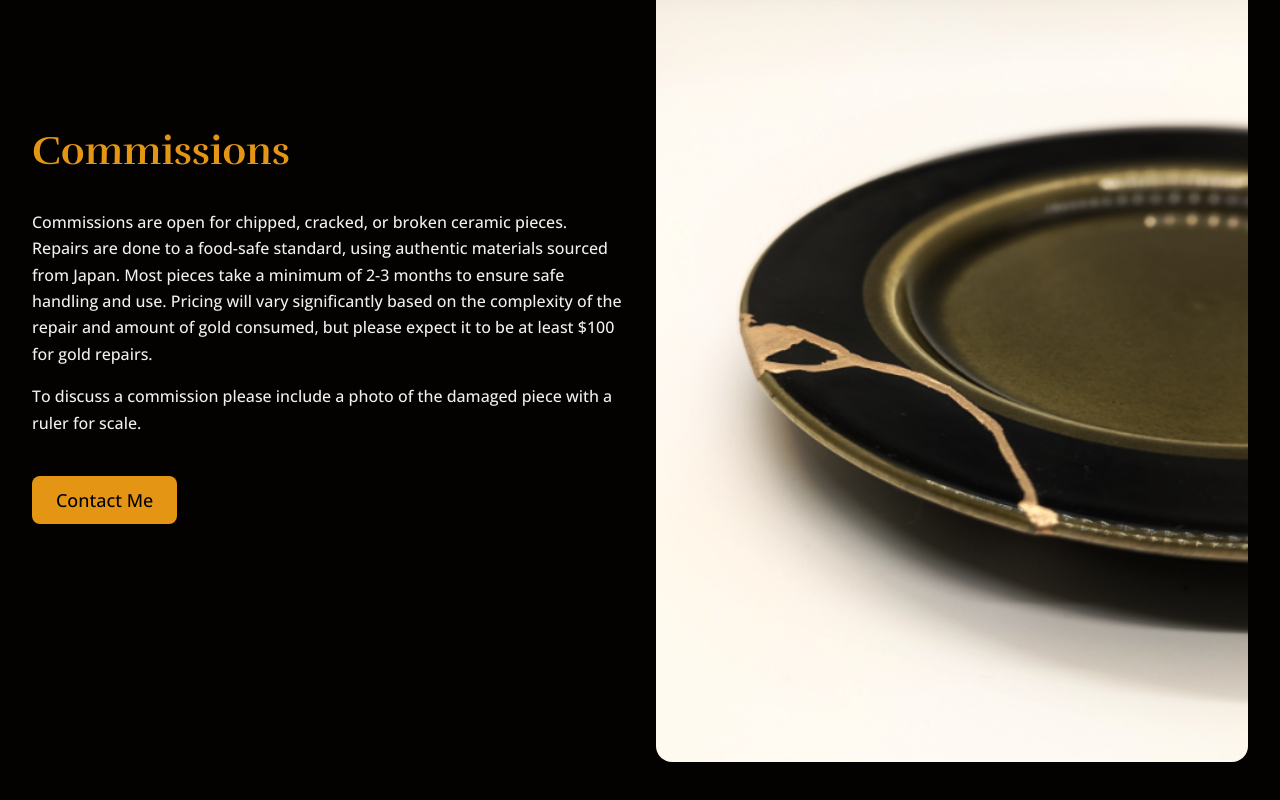
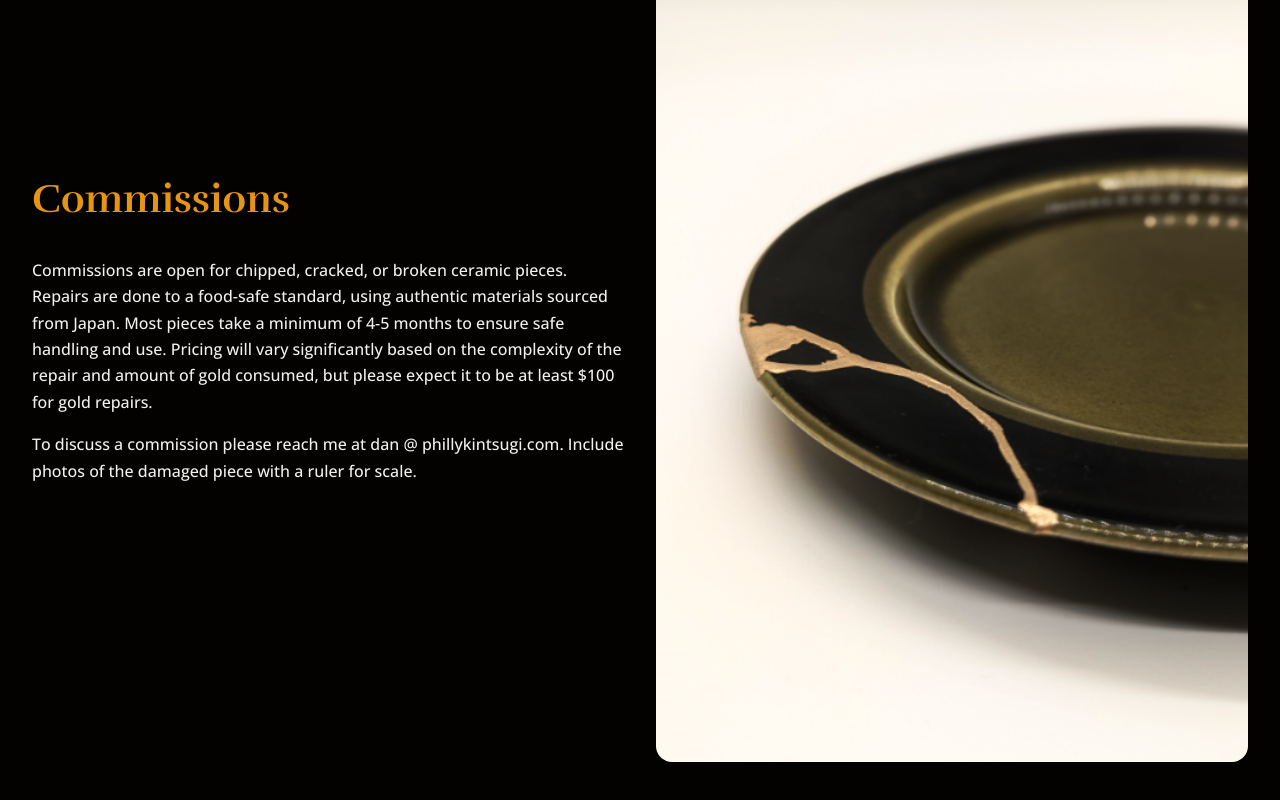
Before and after one commit to dansinger/kintsugi, an Eleventy site: page index.html in a window 1280 px wide. Shown: the part 1557-2357 px from the top of the page. Built offline with nearby package versions, Linux system fonts and the light colour scheme; Eleventy itself is replaced by a stand-in of ours; files that its build step writes are made by us from their sources.

Commit message:
Update index.html

```diff
--- a/index.html
+++ b/index.html
@@ -45,9 +45,8 @@
 	<div class="grid-container">
 		<div class="comissions vertical-center">
 			<h2>Commissions</h2>
-			<p>Commissions are open for chipped, cracked, or broken ceramic pieces. Repairs are done to a food-safe standard, using authentic  materials sourced from Japan. Most pieces take a minimum of 2-3 months  to ensure safe handling and use. Pricing will vary significantly based  on the complexity of the repair and amount of gold consumed, but please  expect it to be at least $100 for gold repairs.</p>
-			<p>To discuss a commission please include a photo of the damaged piece with a ruler for scale.</p>
-			<a class="button" href="mailto:dan@phillykintsugi.com" target="_blank">Contact Me</a>
+			<p>Commissions are open for chipped, cracked, or broken ceramic pieces. Repairs are done to a food-safe standard, using authentic  materials sourced from Japan. Most pieces take a minimum of 4-5 months  to ensure safe handling and use. Pricing will vary significantly based  on the complexity of the repair and amount of gold consumed, but please  expect it to be at least $100 for gold repairs.</p>
+			<p>To discuss a commission please reach me at dan @ phillykintsugi.com. Include photos of the damaged piece with a ruler for scale.</p>
 		</div>
 		<div>
 			<img src="assets/images/GreenPlate_4x6.png" alt=""></a>
```
